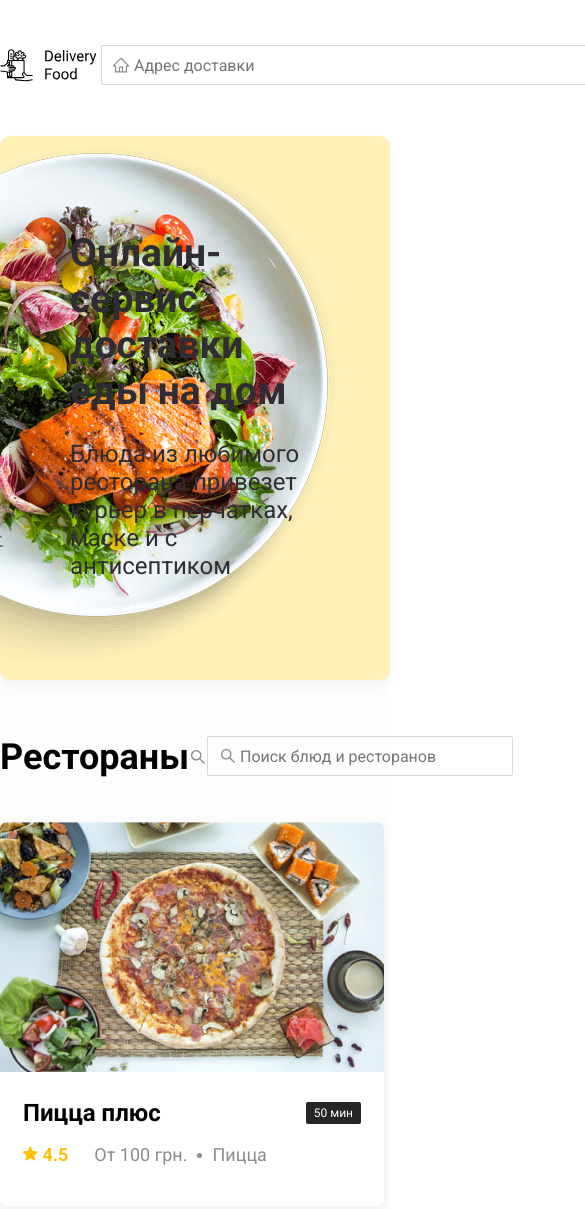
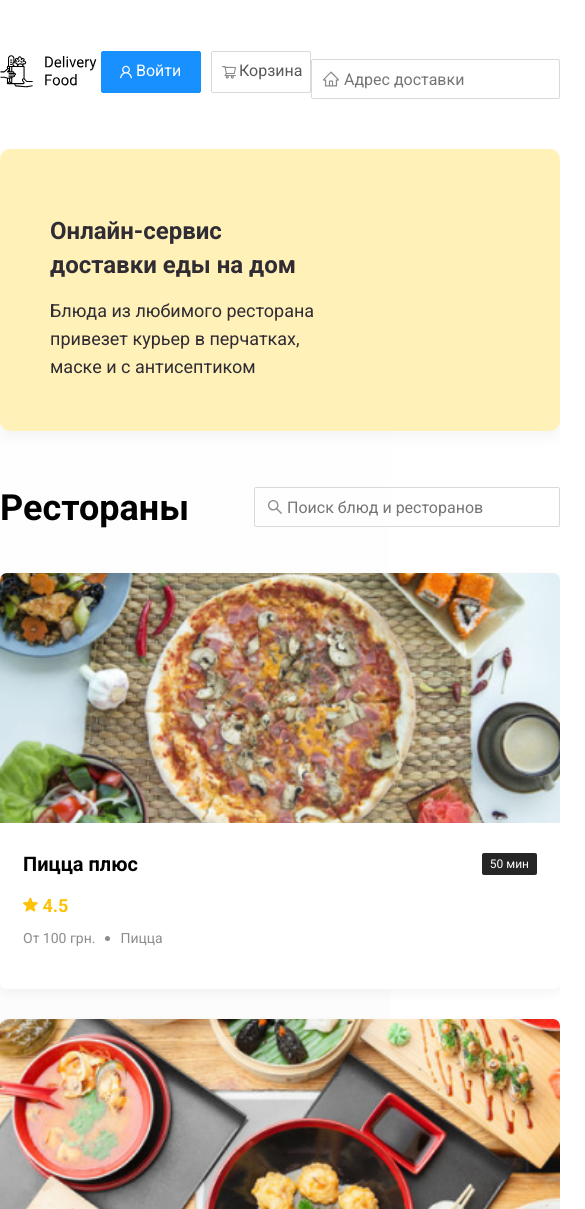
Before and after one commit to NatalyCoding/food-delivery, a plain HTML site: page index.html in a window 390 px wide. Shown: the top 1209 px of the page, 585 px wide, since content can reach past the window. Drawn offline with Linux system fonts and the light colour scheme.

Commit message:
feat: adaptive

```diff
--- a/css/index.css
+++ b/css/index.css
@@ -42,7 +42,7 @@ body {
 }
 
 .input-address {
-    min-width: 690px;
+    flex: 0.8;
     background: url(../img/home.svg);
     background-repeat: no-repeat;
     background-position: left 11px center;
@@ -156,6 +156,7 @@ body {
     overflow: hidden;
     box-shadow: 0px 4px 12px rgba(0, 0, 0, 0.05);
     margin-bottom: 30px;
+    flex-basis: 31%;
 }
 
 .card-image {
@@ -215,6 +216,13 @@ body {
     margin-right: 10px;
 }
 
+.category {
+    text-overflow: ellipsis;
+    overflow: hidden;
+    white-space: nowrap;
+    max-width: 150px;
+}
+
 .price:after {
     content: "";
     width: 5px;
@@ -262,3 +270,95 @@ body {
 .social-link:not(:last-child) {
     margin-right: 21px;
 }
+
+@media (max-width: 1366px) {
+    .container {
+        max-width: 960px;
+    }
+    .promo {
+        background-size: 400px;
+    }
+    .rating {
+        margin-right: 15px;
+    }
+    .category,
+    .price {
+        font-size: 14px;
+    }
+}
+
+@media (max-width: 992px) {
+    .container {
+        max-width: 750px;
+    }
+    .promo {
+        padding: 50px;
+        background-size: 300px;
+    }
+    .promo-title {
+        font-size: 30px;
+        line-height: 40px;
+    }
+    .promo-text {
+        font-size: 18px;
+        max-width: 400px;
+    }
+    .card {
+        flex-basis: 48%;
+    }
+    .footer-link {
+        font-size: 16px;
+    }
+}
+
+@media (max-width: 768px) {
+    .container {
+        min-width: 560px;
+    }
+    .card-title {
+        font-size: 20px;
+    }
+    .card-info {
+        flex-wrap: wrap;
+    }
+    .rating {
+        flex-basis: 100%;
+    }
+    .promo-title {
+        font-size: 24px;
+        line-height: 1.4;
+        margin-bottom: 15px;
+    }
+    .promo {
+        background-size: 200px;
+    }
+    .promo-text {
+        max-width: 270px;
+    }
+}
+
+@media (max-width: 578px) {
+    .container {
+        width: 90%;
+    }
+    .header {
+        flex-wrap: wrap;
+    }
+    .input-address {
+        order: 5;
+        flex: 1;
+        margin-top: 15px;
+    }
+    .promo {
+        background-image: none;
+    }
+    .section-title {
+        font-size: 20px;
+    }
+    .card {
+        flex-basis: 100%;
+    }
+    .card-image {
+        width: 100%;
+    }
+}
--- a/index.html
+++ b/index.html
@@ -43,7 +43,6 @@
             <section class="restaurants">
                 <div class="section-heading">
                     <h2 class="section-title">Рестораны</h2>
-                    <img src="img/search.svg" alt="search" class="search">
                     <input type="text" class="input input-search" placeholder="Поиск блюд и ресторанов">
                 </div>
                 <div class="cards">
```
